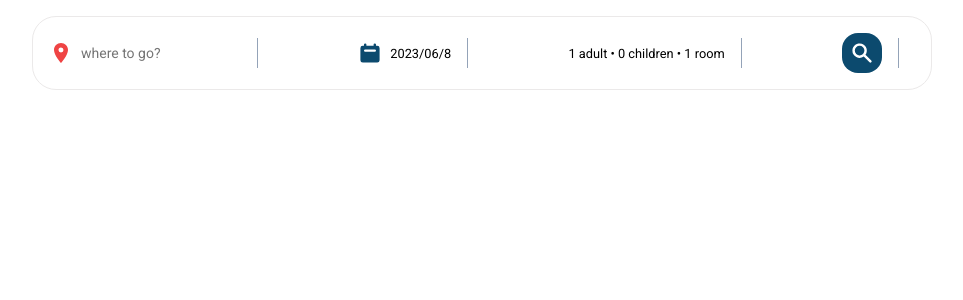
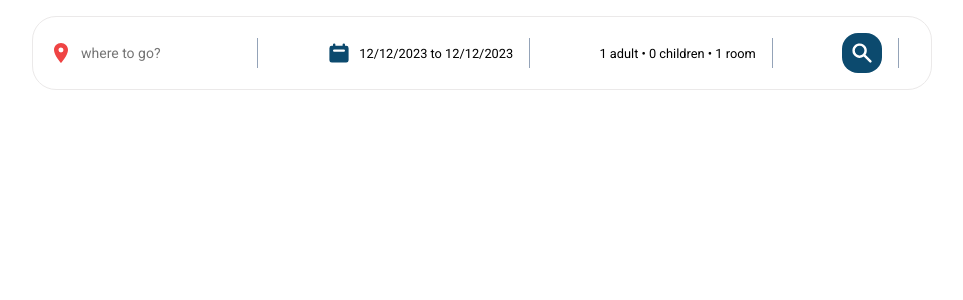
Before and after one commit to SepehrShapouri/hotel-booking, a React (Vite) app: page / in a window 1280 px wide. Shown: the top 300 px of the page, without its empty margins (158-1121 px from the left). Built offline with nearby package versions, Linux system fonts and the light colour scheme.

Commit message:
date range added

```diff
--- a/src/App.css
+++ b/src/App.css
@@ -112,3 +112,9 @@
   align-items: center;
   gap: 1rem;
 }
+.date {
+  position: absolute;
+  top: 50px;
+  left: -5rem;
+  z-index: 1002;
+}
--- a/src/components/Header/Header.jsx
+++ b/src/components/Header/Header.jsx
@@ -3,10 +3,22 @@ import { MdLocationOn } from "react-icons/md";
 import { HiCalendar, HiMinus, HiPlus, HiSearch } from "react-icons/hi";
 import { useOptions } from "../../context/OptionContext";
 import useOutsideClick from "../../hooks/useOutsideClick";
+import "react-date-range/dist/styles.css"; // main style file
+import "react-date-range/dist/theme/default.css"; // theme css file
+import { DateRange } from "react-date-range";
+import { format } from "date-fns";
 function Header() {
   const [destination, setDestionation] = useState("");
   const [openOption, setOpenOption] = useState(false);
   const { options, setOptions } = useOptions();
+  const [date, setDate] = useState([
+    {
+      startDate: new Date(),
+      endDate: new Date(),
+      key: "selection",
+    },
+  ]);
+  const [openDate, setOpenDate] = useState(false);
   const handleOptionChange = (name, operation) => {
     setOptions((prev) => {
       return {
@@ -33,7 +45,20 @@ function Header() {
         </div>
         <div className="headerSearchItems">
           <HiCalendar className="headerIcon headerCalendarIcon" />
-          <div className="dateDropDown">2023/06/8</div>
+          <div onClick={() => setOpenDate(!openDate)} className="dateDropDown">
+            {`${format(date[0].startDate,"MM/dd/yyyy")} to ${format(date[0].endDate,"MM/dd/yyyy")}`}
+          </div>
+          {openDate && (
+            <DateRange
+              className="date"
+              ranges={date}
+              onChange={(item)=>setDate([item.selection])}
+              minDate={new Date()}
+              moveRangeOnFirstSelection={true}
+              rangeColors={["#0c4a6e"]}
+
+            />
+          )}
           <span className="headerSeperator"></span>
         </div>
         <div className="headerSearchItems">
@@ -46,7 +71,10 @@ function Header() {
             {options.room} room
           </div>
           {openOption && (
-            <GuestOption setOpenOption={setOpenOption}handleOptionChange={handleOptionChange} />
+            <GuestOption
+              setOpenOption={setOpenOption}
+              handleOptionChange={handleOptionChange}
+            />
           )}
           <span className="headerSeperator"></span>
         </div>
@@ -61,10 +89,10 @@ function Header() {
 
 export default Header;
 
-function GuestOption({ handleOptionChange,setOpenOption }) {
+function GuestOption({ handleOptionChange, setOpenOption }) {
   const { options } = useOptions();
-  const openRef = useRef(null)
-  useOutsideClick(openRef,"optionDropDown",()=>setOpenOption(false))
+  const openRef = useRef(null);
+  useOutsideClick(openRef, "optionDropDown", () => setOpenOption(false));
   return (
     <div className="guestOptions" ref={openRef}>
       {Object.keys(options).map((key, index) => {
```
